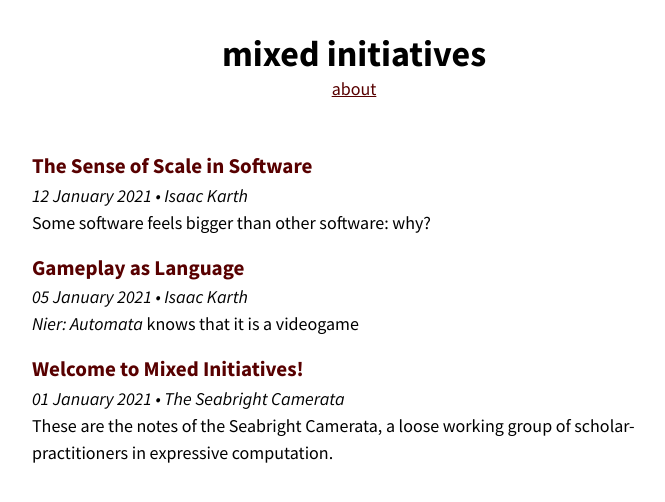
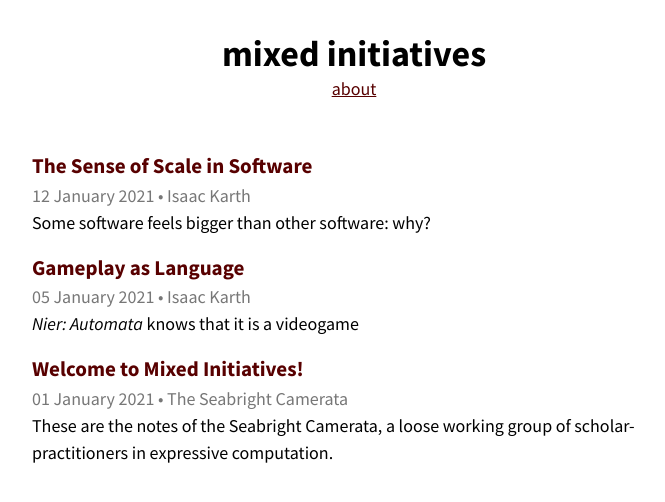
Before and after one commit to mixedinitiatives/mixedinitiatives.github.io, a Jekyll site: the page built from index.html, in a window 1280 px wide. Shown: the top 502 px of the page, without its empty margins (286-951 px from the left). Built offline with Jekyll 4.4.1, drawn with Linux system fonts in a browser that asks for light colours.

Commit message:
Tweak .post-info style

```diff
--- a/_layouts/page.html
+++ b/_layouts/page.html
@@ -41,7 +41,7 @@
     margin-bottom: 1rem;
   }
   .post-info {
-    font-style: italic;
+    color: #777;
   }
   .title a {
     text-decoration: none;
```
